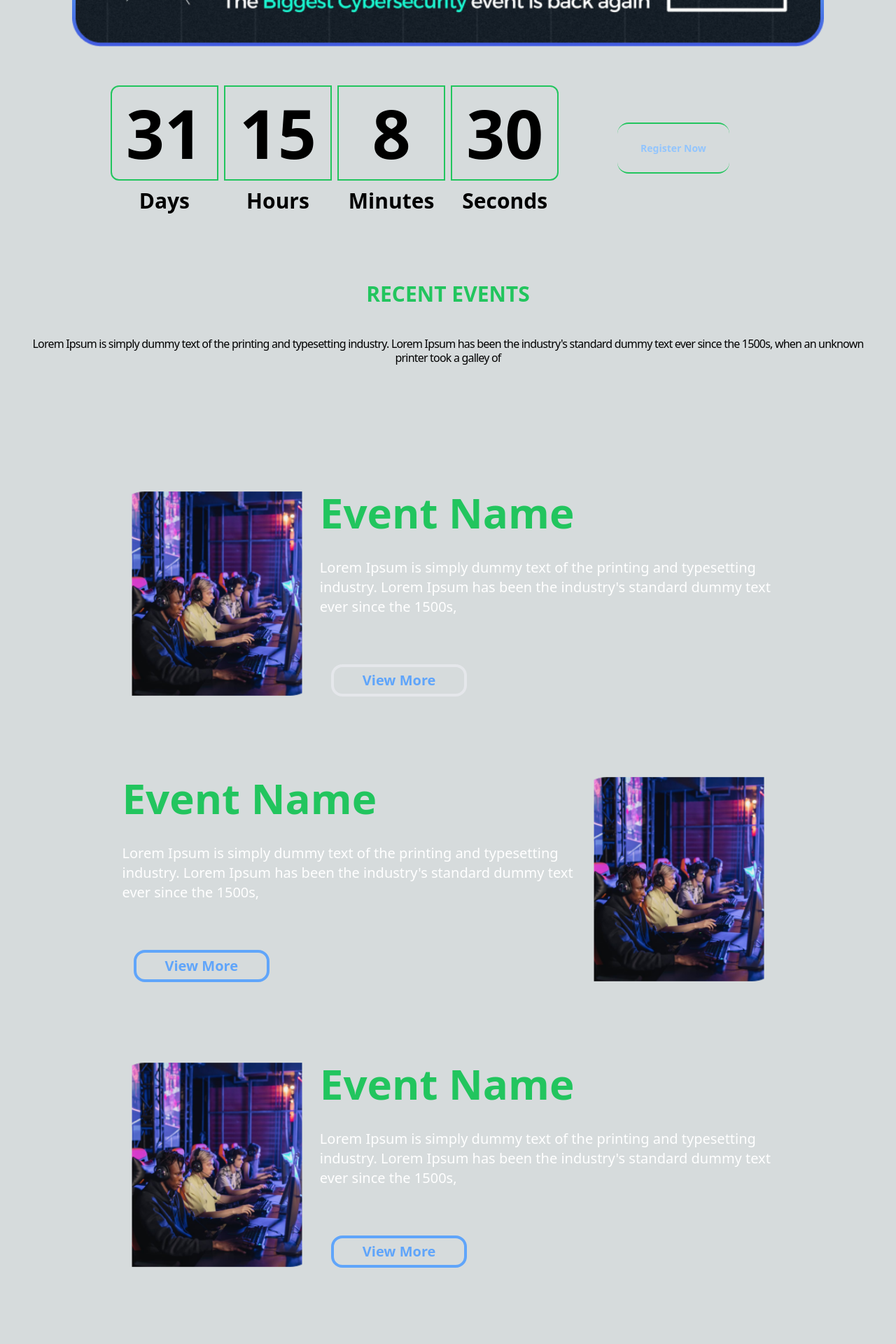
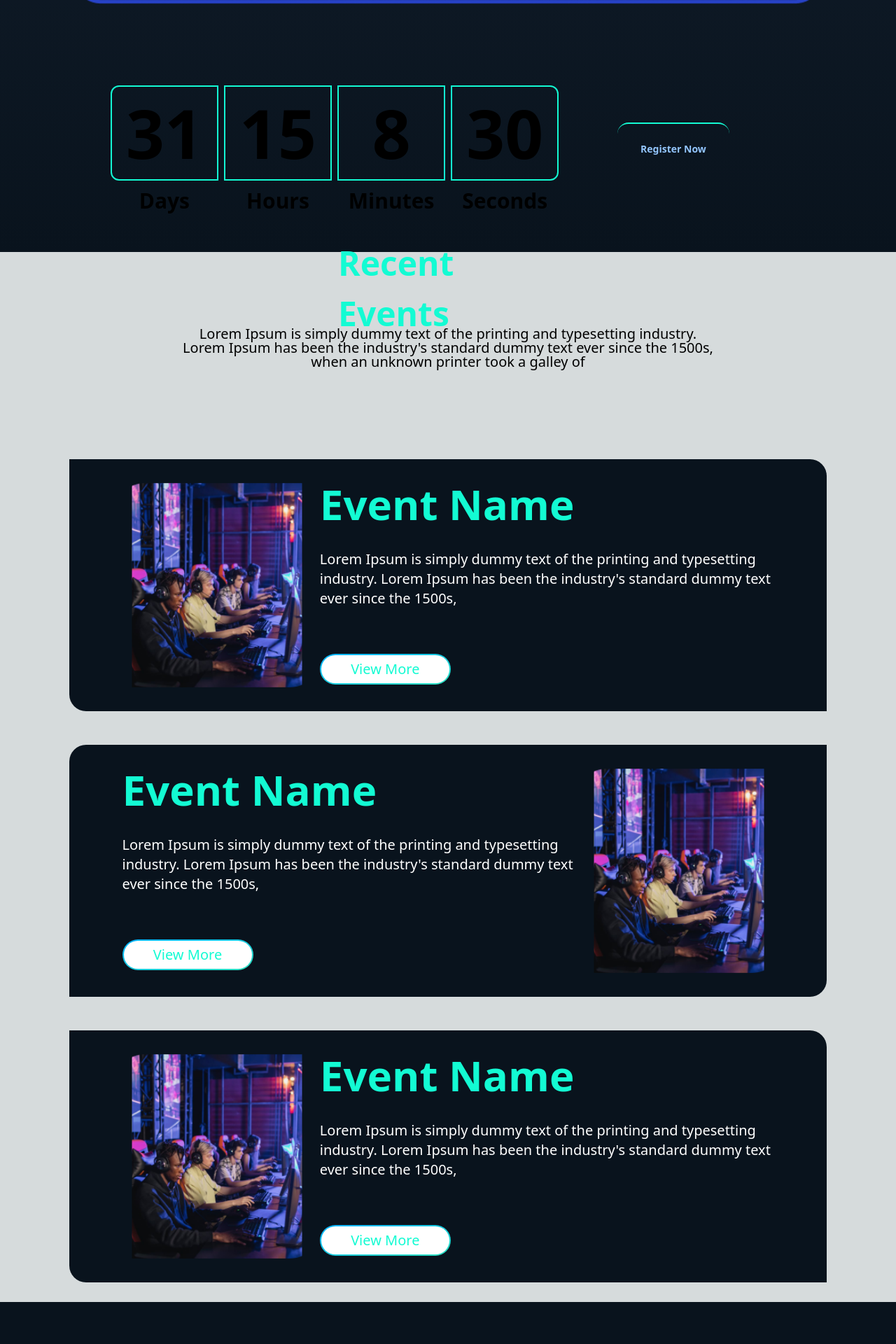
Before and after one commit to abirrsahaa/cisco_responsive, a Next.js app: page / in a window 1280 px wide. Shown: the part 1360-3280 px from the top of the page at 70% size. Built offline with nearby package versions, Linux system fonts and the light colour scheme.

Commit message:
minor changes done

```diff
--- a/src/components/footer/Footer.js
+++ b/src/components/footer/Footer.js
@@ -10,7 +10,7 @@ import cisco from "../../assets/CiscoLogo101.png";
 const Footer = () => {
   return (
     <>
-      <div className="w-[100vw] h-[70vh] md:h-[50vh]  md:flex md:items-center md:gap-2 md:justify-center ">
+      <div className="w-[100vw] h-[70vh] md:h-[50vh]  md:flex md:items-center md:gap-2 md:justify-center bg-[#09131D] ">
         <div className="w-full h-[13%] mx-1  md:hidden block">
           <div className="w-[20%] h-[100%]">
             <Image
--- a/src/components/home/Events/Past.js
+++ b/src/components/home/Events/Past.js
@@ -1,15 +1,16 @@
 import Image from "next/image";
 import Event1 from "../../../assets/asddad.png";
+import styles from "./Past.module.css";
 const Past = () => {
   return (
     <>
       <div className=" w-[100vw] min-h-screen m-1">
         <div className=" flex flex-col items-center justify-center w-[100%] h-[100%] ">
           <div className="w-[100%] flex flex-col items-center justify-center  h-[25vh] md:h-[35vh]">
-            <div className="w-[65%] h-[35%] text-3xl flex items-center justify-center font-bold text-green-500  rounded-lg">
-              RECENT EVENTS
+            <div className="w-[210px] h-[34px] md:w-[314px]  md:h-[54px] md:text-[48px] text-[32px]  flex  items-center justify-center font-bold text-[#13FBD3] rounded-lg">
+              Recent Events
             </div>
-            <p className="w-[95%] text-center tracking-tighter leading-5 h-[60%] p-3 ">
+            <p className="w-[297px] text-[13px] md:w-[793px] md:mt-4 font-normal md:text-[20px]  text-center md:tracking-normal  md:leading-none  h-[60%] p-3 ">
               Lorem Ipsum is simply dummy text of the printing and typesetting
               industry. Lorem Ipsum has been the industry's standard dummy text
               ever since the 1500s, when an unknown printer took a galley of
@@ -17,34 +18,36 @@ const Past = () => {
           </div>
           {/* for cards */}
           <div className="w-[100%] h-[75vh]  md:hidden  flex items-center justify-center ">
-            <div className="w-[98%]  h-[98%]   flex flex-col items-center justify-center gap-2 ">
-              <div className=" w-[85%] rounded-bl-[14%] overflow-hidden rounded-tr-[14%] h-[60%]  ">
+            <div className="w-[98%]  h-[98%] bg-[#09131D] rounded-lg shadow-xl m-2   flex flex-col items-center justify-center gap-2 ">
+              <div className=" w-[321px] rounded-bl-[14%] overflow-hidden  rounded-tr-[14%] h-[309.63px]  ">
                 <Image
                   src={Event1}
                   alt="event1"
                   className="w-full h-full object-cover object-center"
                 />
               </div>
-              <div className="h-[35%] w-[98%]  flex flex-col items-center justify-center">
-                <div className="w-full pl-4 h-[25%]  text-green-500 text-2xl flex items-center justify-start font-bold">
-                  EVENT NAME
+              <div className="h-[167.2px] w-[321px]   flex flex-col items-start justify-center">
+                <div className="w-[125px]  h-[28px]  text-[#13FBD3] text-[24px] tracking-tighter flex items-center justify-start font-bold">
+                  Event Name
                 </div>
-                <p className="w-full pl-4 h-[50%]  text-left">
+                <p className="h-[80px] w-[321px] text-[13px] font-normal mt-3   text-left">
                   {" "}
                   Lorem Ipsum is simply dummy text of the printing and
                   typesetting industry. Lorem Ipsum has been the industry's
                   standard dummy text ever since the 1500s,
                 </p>
                 <div className="w-full h-[25%]  flex items-center justify-start">
-                  <div className="w-[30%] h-[60%] border-4 border-solid border-blue-400 text-blue-400 rounded-xl  mx-4 flex items-center justify-center">
-                    View More
-                  </div>
+                  <button class="relative w-[187px]  inline-flex items-center justify-center p-0.5 mb-2 me-2 overflow-hidden text-sm font-medium text-gray-900 rounded-[37px] group bg-gradient-to-br from-[#00B3FF] to-[#2CE1C0]  hover:text-white dark:text-white focus:ring-4 focus:outline-none focus:ring-green-200 dark:focus:ring-green-800">
+                    <span class="relative w-[187px] px-5 py-2.5 transition-all ease-in duration-75 text-[20px] font-normal bg-white dark:bg-gray-900 rounded-[37px] text-[#13FBD3] ">
+                      View More
+                    </span>
+                  </button>
                 </div>
               </div>
             </div>
           </div>
-          <div className="w-[100%] group  hidden my-5   p-1 md:flex flex-col items-center justify-center">
-            <div className="w-[85%] cursor-pointer group-hover:brightness-100 rounded-3xl rounded-tl-none rounded-br-none h-[45vh] flex items-center justify-center gap-3 ">
+          <div className="w-[100%] group  hidden mb-5 mt-2   p-1 md:flex flex-col items-center justify-center">
+            <div className="w-[85%] cursor-pointer group-hover:brightness-100 rounded-3xl bg-[#09131D] rounded-tl-none rounded-br-none h-[45vh] flex items-center justify-center gap-3 ">
               <div className=" w-[25%] rounded-bl-[25%] rounded-tr-[25%] h-[90%] scale-[0.9] transition-transform  group-hover:scale-[1] ">
                 <Image
                   src={Event1}
@@ -53,7 +56,7 @@ const Past = () => {
                 />
               </div>
               <div className="h-[90%] w-[60%] group-hover:ml-2 transition-transform flex flex-col items-center justify-center">
-                <div className="w-full h-[30%] flex items-center justify-start font-bold text-6xl text-green-500 ">
+                <div className="w-full h-[30%] flex items-center justify-start font-bold text-6xl text-[#13FBD3] ">
                   Event Name
                 </div>
                 <p className="w-full h-[45%] text-white mt-5 text-left gap-3 text-xl  ">
@@ -63,17 +66,19 @@ const Past = () => {
                   standard dummy text ever since the 1500s,
                 </p>
                 <div className="w-full h-[25%]  flex items-center justify-start">
-                  <div className="w-[30%] h-[60%] border-4 border-solid  text-blue-400 text-xl font-bold rounded-2xl  mx-4 flex items-center justify-center">
-                    View More
-                  </div>
+                  <button class="relative w-[187px]  inline-flex items-center justify-center p-0.5 mb-2 me-2 overflow-hidden text-sm font-medium text-gray-900 rounded-[37px] group bg-gradient-to-br from-[#00B3FF] to-[#2CE1C0]  hover:text-white dark:text-white focus:ring-4 focus:outline-none focus:ring-green-200 dark:focus:ring-green-800">
+                    <span class="relative w-[187px] px-5 py-2.5 transition-all ease-in duration-75 text-[20px] font-normal bg-white dark:bg-gray-900 rounded-[37px] text-[#13FBD3]">
+                      View More
+                    </span>
+                  </button>
                 </div>
               </div>
             </div>
           </div>
           <div className="w-[100%] group  hidden my-5   p-1 md:flex flex-col items-center justify-center">
-            <div className="w-[85%] cursor-pointer group-hover:brightness-100 rounded-3xl rounded-tr-none rounded-bl-none h-[45vh] flex items-center justify-center gap-3 ">
+            <div className="w-[85%] cursor-pointer bg-[#09131D] group-hover:brightness-100 rounded-3xl rounded-tr-none rounded-bl-none h-[45vh] flex items-center justify-center gap-3 ">
               <div className="h-[90%] w-[60%] group-hover:ml-2 transition-transform flex flex-col items-center justify-center">
-                <div className="w-full h-[30%] flex items-center justify-start font-bold text-6xl text-green-500 ">
+                <div className="w-full h-[30%] flex items-center justify-start font-bold text-6xl text-[#13FBD3] ">
                   Event Name
                 </div>
                 <p className="w-full h-[45%] text-white mt-5 text-left gap-3 text-xl  ">
@@ -83,9 +88,11 @@ const Past = () => {
                   standard dummy text ever since the 1500s,
                 </p>
                 <div className="w-full h-[25%]  flex items-center justify-start">
-                  <div className="w-[30%] h-[60%] border-4 border-solid border-blue-400 text-blue-400 text-xl font-bold rounded-2xl  mx-4 flex items-center justify-center">
-                    View More
-                  </div>
+                  <button class="relative w-[187px]  inline-flex items-center justify-center p-0.5 mb-2 me-2 overflow-hidden text-sm font-medium text-gray-900 rounded-[37px] group bg-gradient-to-br from-[#00B3FF] to-[#2CE1C0]  hover:text-white dark:text-white focus:ring-4 focus:outline-none focus:ring-green-200 dark:focus:ring-green-800">
+                    <span class="relative w-[187px] px-5 py-2.5 transition-all ease-in duration-75 text-[20px] font-normal bg-white dark:bg-gray-900 rounded-[37px] text-[#13FBD3]">
+                      View More
+                    </span>
+                  </button>
                 </div>
               </div>
               <div className=" w-[25%] rounded-br-[25%] rounded-tl-[25%] h-[90%] scale-[0.9] transition-transform  group-hover:scale-[1] ">
@@ -98,7 +105,7 @@ const Past = () => {
             </div>
           </div>
           <div className="w-[100%] group  hidden my-5   p-1 md:flex flex-col items-center justify-center">
-            <div className="w-[85%] cursor-pointer group-hover:brightness-100 rounded-3xl rounded-tl-none rounded-br-none h-[45vh] flex items-center justify-center gap-3 ">
+            <div className="w-[85%] cursor-pointer bg-[#09131D]  group-hover:brightness-100 rounded-3xl rounded-tl-none rounded-br-none h-[45vh] flex items-center justify-center gap-3 ">
               <div className=" w-[25%] rounded-bl-[25%] rounded-tr-[25%] h-[90%] scale-[0.9] transition-transform  group-hover:scale-[1] ">
                 {" "}
                 <Image
@@ -108,7 +115,7 @@ const Past = () => {
                 />
               </div>
               <div className="h-[90%] w-[60%] group-hover:ml-2 transition-transform flex flex-col items-center justify-center">
-                <div className="w-full h-[30%] flex items-center justify-start font-bold text-6xl text-green-500 ">
+                <div className="w-full h-[30%] flex items-center justify-start font-bold text-6xl text-[#13FBD3]">
                   Event Name
                 </div>
                 <p className="w-full h-[45%] text-white mt-5 text-left gap-3 text-xl  ">
@@ -118,9 +125,11 @@ const Past = () => {
                   standard dummy text ever since the 1500s,
                 </p>
                 <div className="w-full h-[25%]  flex items-center justify-start">
-                  <div className="w-[30%] h-[60%] border-4 border-solid border-blue-400 text-blue-400 text-xl font-bold rounded-2xl  mx-4 flex items-center justify-center">
-                    View More
-                  </div>
+                  <button class="relative w-[187px]  inline-flex items-center justify-center p-0.5 mb-2 me-2 overflow-hidden text-sm font-medium text-gray-900 rounded-[37px] group bg-gradient-to-br from-[#00B3FF] to-[#2CE1C0]  hover:text-white dark:text-white focus:ring-4 focus:outline-none focus:ring-green-200 dark:focus:ring-green-800">
+                    <span class="relative w-[187px] px-5 py-2.5 transition-all ease-in duration-75 text-[20px] font-normal bg-white dark:bg-gray-900 rounded-[37px] text-[#13FBD3] ">
+                      View More
+                    </span>
+                  </button>
                 </div>
               </div>
             </div>
--- /dev/null
+++ b/src/components/home/Events/Past.module.css
@@ -0,0 +1,12 @@
+/* styles/Button.module.css */
+
+.button {
+  background: linear-gradient(#fff, #fff) padding-box,
+    linear-gradient(60deg, #00f, #00e8ff) border-box;
+  color: #313149;
+  padding: 20px 70px;
+  border: 5px solid transparent;
+  border-radius: 40px;
+  display: inline-block;
+  font-size: 28px;
+}
--- a/src/components/home/cybersecc/Symposium.js
+++ b/src/components/home/cybersecc/Symposium.js
@@ -38,9 +38,9 @@ const Symposium = () => {
   }, []);
   return (
     <>
-      <div className="w-[100vw] h-[53vh]   md:min-h-screen flex flex-col justify-between items-center ">
+      <div className="w-[100vw] h-[53vh]   md:min-h-screen flex flex-col justify-between items-center bg-gradient-to-b from-[#121E2C] to-[#09131D] ">
         <div className="w-[100%] h-[100%]  flex flex-col p-2 gap-1 justify-between items-center">
-          <div className="font-semibold md:text-6xl text-green-400 text-2xl w-[100%] h-[20%] md:h-[25%]  flex items-center justify-center  ">
+          <div className="font-bold md:text-[48px]  md:mt-5  text-[#13FBD3] text-2xl w-[100%] h-[20%] md:h-[54px] md:w[361px]  flex items-center justify-center  ">
             Upcoming Event
           </div>
           <div className="w-[100%] h-[25%] md:h-[40%]  flex items-center justify-center ">
@@ -54,17 +54,17 @@ const Symposium = () => {
           </div>
           <div className="w-[100%] h-[55%]  md:w-[85%] md:h-[30%] md:mt-2  flex flex-col md:flex md:flex-row gap-1 items-center p-1 justify-between md:justify-center md:items-start">
             <div className="w-[90%]  h-[55%]  md:w-[60%] md:h-[85%]  ">
-              <div className="w-[100%] h-[72%]  flex justify-between items-center ">
-                <div className="w-[24%] text-5xl border-2 border-solid border-green-500  md:text-8xl font-bold flex items-center justify-center h-[98%] rounded-xl  rounded-r-none">
+              <div className="w-[100%] h-[72%]  flex justify-between items-center transition-all ease-out duration-200 ">
+                <div className="w-[24%] text-5xl border-2 border-solid border-[#13FBD3] md:text-8xl font-bold flex items-center justify-center h-[98%] rounded-xl  rounded-r-none">
                   {days}
                 </div>
-                <div className="w-[24%] text-5xl border-2 border-solid border-green-500 md:text-8xl font-bold flex items-center justify-center h-[98%] ">
+                <div className="w-[24%] text-5xl border-2 border-solid border-[#13FBD3] md:text-8xl font-bold flex items-center justify-center h-[98%] ">
                   {hours}
                 </div>
-                <div className="w-[24%] text-5xl border-2 border-solid border-green-500 md:text-8xl font-bold flex items-center justify-center h-[98%]  ">
+                <div className="w-[24%] text-5xl border-2 border-solid border-[#13FBD3] md:text-8xl font-bold flex items-center justify-center h-[98%]  ">
                   {minutes}
                 </div>
-                <div className="w-[24%] text-5xl border-2 border-solid border-green-500 md:text-8xl font-bold flex items-center justify-center h-[98%] rounded-xl rounded-l-none">
+                <div className="w-[24%] text-5xl border-2 border-solid border-[#13FBD3] md:text-8xl font-bold flex items-center justify-center h-[98%] rounded-xl rounded-l-none">
                   {seconds}
                 </div>
               </div>
@@ -84,7 +84,7 @@ const Symposium = () => {
               </div>
             </div>
             <div className="w-[100%] h-[30%] md:h-[80%] md:w-[30%]  flex items-center justify-center">
-              <button className=" w-[30%] border-t-2 border-b-2  border-green-500 h-[80%] md:w-[50%] md:h-[40%] flex items-center justify-center text-center rounded-2xl p-2 text-sm text-blue-300 font-semibold ">
+              <button className=" w-[30%] border-t-2 border-[#13FBD3] h-[80%] md:w-[50%] md:h-[40%] flex items-center justify-center text-center rounded-2xl p-2 text-sm text-blue-300 font-semibold ">
                 Register Now
               </button>
             </div>
```
Also changed, not shown: src/components/home/testimonials/Testimonials.js (+6 -6 lines).
